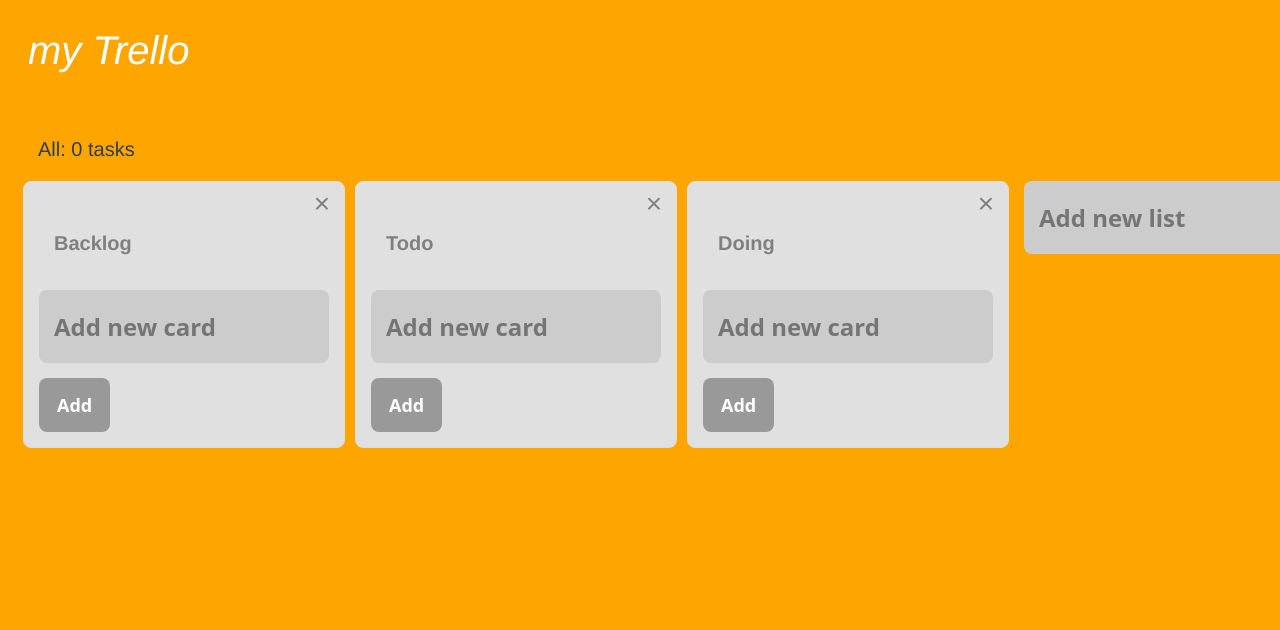
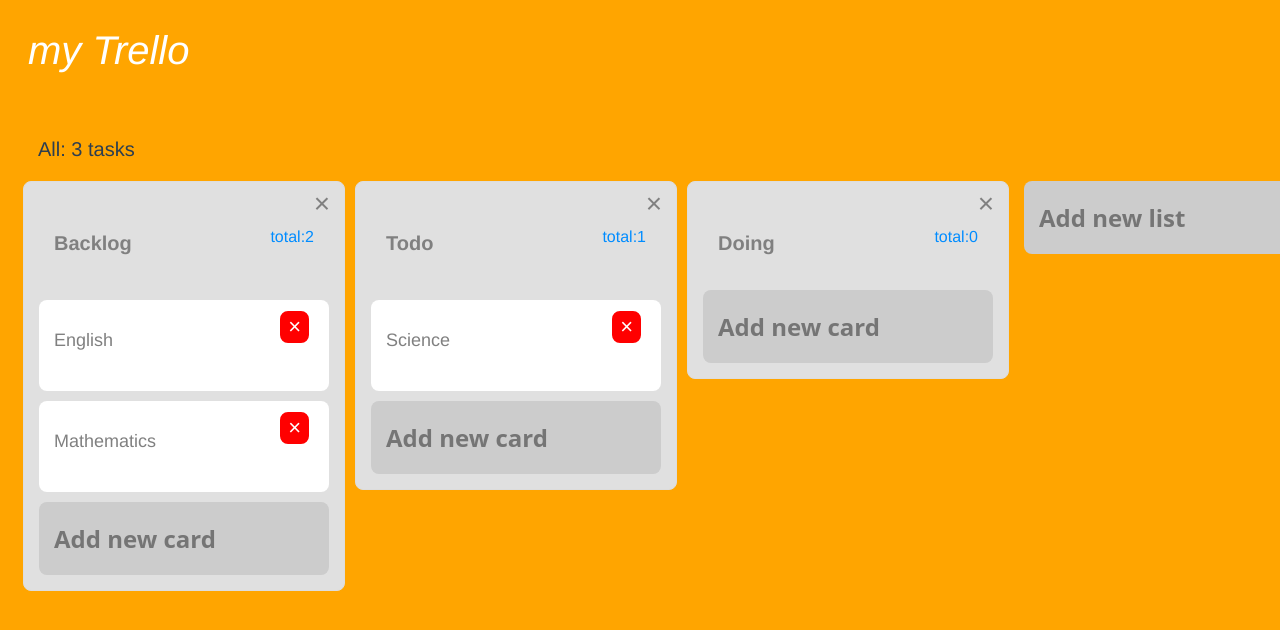
Before and after one commit to bduha184/vue-trello-vuex, a Vue app: page / in a window 1280 px wide. Shown: the top 630 px of the page. Built offline with nearby package versions, Linux system fonts and the light colour scheme.

Commit message:
draggable機能追加

```diff
--- a/package.json
+++ b/package.json
@@ -10,6 +10,7 @@
   "dependencies": {
     "core-js": "^3.8.3",
     "vue": "^2.6.14",
+    "vuedraggable": "^2.24.3",
     "vuex": "^3.6.2"
   },
   "devDependencies": {
--- a/src/components/BaseBoard.vue
+++ b/src/components/BaseBoard.vue
@@ -1,35 +1,42 @@
-
 <template>
   <div>
     <header>my Trello</header>
     <main>
-      <p class="info-line">All: 0 tasks</p>
+      <p class="info-line">All: {{ totalCardCount }} tasks</p>
       <div class="list-index">
-        <list v-for="(item, index) in lists"
-              :key="item.id"
-              :title="item.title"
-              :listIndex="index"
+        <TaskList
+          v-for="(item, index) in lists"
+          :key="item.id"
+          :title="item.title"
+          :cards="item.cards"
+          :listIndex="index"
+          @change="movingCard"
         />
-      <list-add/>
+        <ListAdd />
       </div>
     </main>
   </div>
 </template>
 
 <script>
-
-import ListAdd from './ListAdd.vue'
-import List from './TaskList.vue'
-import { mapState } from 'vuex';
-export default{
-  components:{
+import ListAdd from "./ListAdd.vue";
+import TaskList from "./TaskList.vue";
+import { mapState } from "vuex";
+export default {
+  components: {
     ListAdd,
-    List,
+    TaskList,
   },
-  computed:{
-    ...mapState([
-      'lists'
-  ]),
-  }
-}
+  methods:{
+    movingCard(){
+      this.$store.dispatch('updateList',{lists:this.lists})
+    }
+  },
+  computed: {
+    ...mapState(["lists"]),
+    totalCardCount(){
+      return this.$store.getters.totalCardCount
+    }
+  },
+};
 </script>
--- a/src/components/CardAdd.vue
+++ b/src/components/CardAdd.vue
@@ -8,7 +8,13 @@
       @focusin="startEditing"
       @focusout="finishEditing"
     />
-    <button type="submit" class="add-button">Add</button>
+    <button
+    type="submit"
+    class="add-button"
+    v-if="isEditing || bodyExists"
+    >
+    Add
+  </button>
   </form>
 </template>
 <script>
@@ -31,7 +37,6 @@
         body: this.body,
         listIndex: this.listIndex,
       });
-      this.body = "";
     },
     startEditing() {
       this.isEditing = true;
@@ -46,8 +51,14 @@
       if (this.isEditing) {
         classList.push("active");
       }
+      if(this.bodyExists) {
+        classList.push('addable')
+      }
       return classList;
     },
+    bodyExists(){
+      return this.body.length > 0
+    }
   },
 };
 </script>
--- /dev/null
+++ b/src/components/CardBody.vue
@@ -0,0 +1,39 @@
+<template>
+ <div class="card">
+    <button class="close-button" @click="removeCardFromList">
+      ×
+    </button>
+    <div class="body">
+      {{ body }}
+    </div>
+  </div>
+</template>
+
+
+
+<script>
+export default {
+  props: {
+    body: {
+      type: String,
+      required: true
+    },
+    listIndex: {
+      type: Number,
+      required: true
+    },
+    cardIndex: {
+      type: Number,
+      required: true
+    }
+  },
+  methods:{
+    removeCardFromList(){
+      if(confirm('本当にこのカードを削除しますか？')) {
+        this.$store.dispatch('removeCardFromList', { cardIndex: this.cardIndex, listIndex: this.listIndex })
+      }
+    }
+  }
+}
+
+</script>
--- a/src/components/TaskList.vue
+++ b/src/components/TaskList.vue
@@ -1,23 +1,42 @@
 <template>
-  <div class="list">
+  <div class="list" >
     <div class="listheader">
       <p class="list-title">{{ title }}</p>
+      <p class="list-counter">total:{{ totalCardInList }}</p>
       <div class="deletelist" @click="removeList">×</div>
     </div>
-    <CardAdd :listIndex="listIndex"/>
+    <draggable group="cards" :list="cards" @end="$emit('change')">
+      <CardBody
+        v-for="(item,index) in cards"
+        :body="item.body"
+        :key="item.id"
+        :cardIndex="index"
+        :listIndex="listIndex"
+      />
+      <CardAdd :listIndex="listIndex"/>
+    </draggable>
   </div>
 </template>
 
 <script>
 import CardAdd from './CardAdd.vue'
+import CardBody from './CardBody.vue'
+import draggable from 'vuedraggable'
+
 export default {
   components:{
     CardAdd,
+    CardBody,
+    draggable,
   },
   props: {
     title: {
       type: String,
       required: true,
+    },
+    cards:{
+      type:Array,
+      required:true
     },
     listIndex: {
       type: Number,
@@ -31,5 +50,10 @@
       }
     },
   },
+  computed:{
+    totalCardInList(){
+      return this.cards.length;
+    }
+  }
 };
 </script>
--- a/src/store/index.js
+++ b/src/store/index.js
@@ -37,6 +37,12 @@
     addCardToList(state,payload){
       state.lists[payload.listIndex].cards.push({body:payload.body})
     },
+    removeCardFromList(state,payload){
+      state.lists[payload.listIndex].cards.splice(payload.listIndex,1)
+    },
+    updateList(state, payload) {
+      state.lists = payload.lists
+    },
 
   },
   actions: {
@@ -46,11 +52,22 @@
     removelist(context,payload){
       context.commit('removelist',payload)
     },
-    addCardTolist(context,payload){
+    addCardToList(context,payload){
       context.commit('addCardToList',payload)
+    },
+    removeCardFromList(context,payload){
+      context.commit('removeCardFromList',payload)
+    },
+    updateList(context,payload){
+      context.commit('updateList',payload)
     }
   },
   getters: {
+    totalCardCount(state){
+      let count=0;
+      state.lists.map(content=>count+=content.cards.length)
+      return count
+    }
   },
 })
 
```
Also changed, not shown: 1 other file (tests, documents, lock files or other folders).
